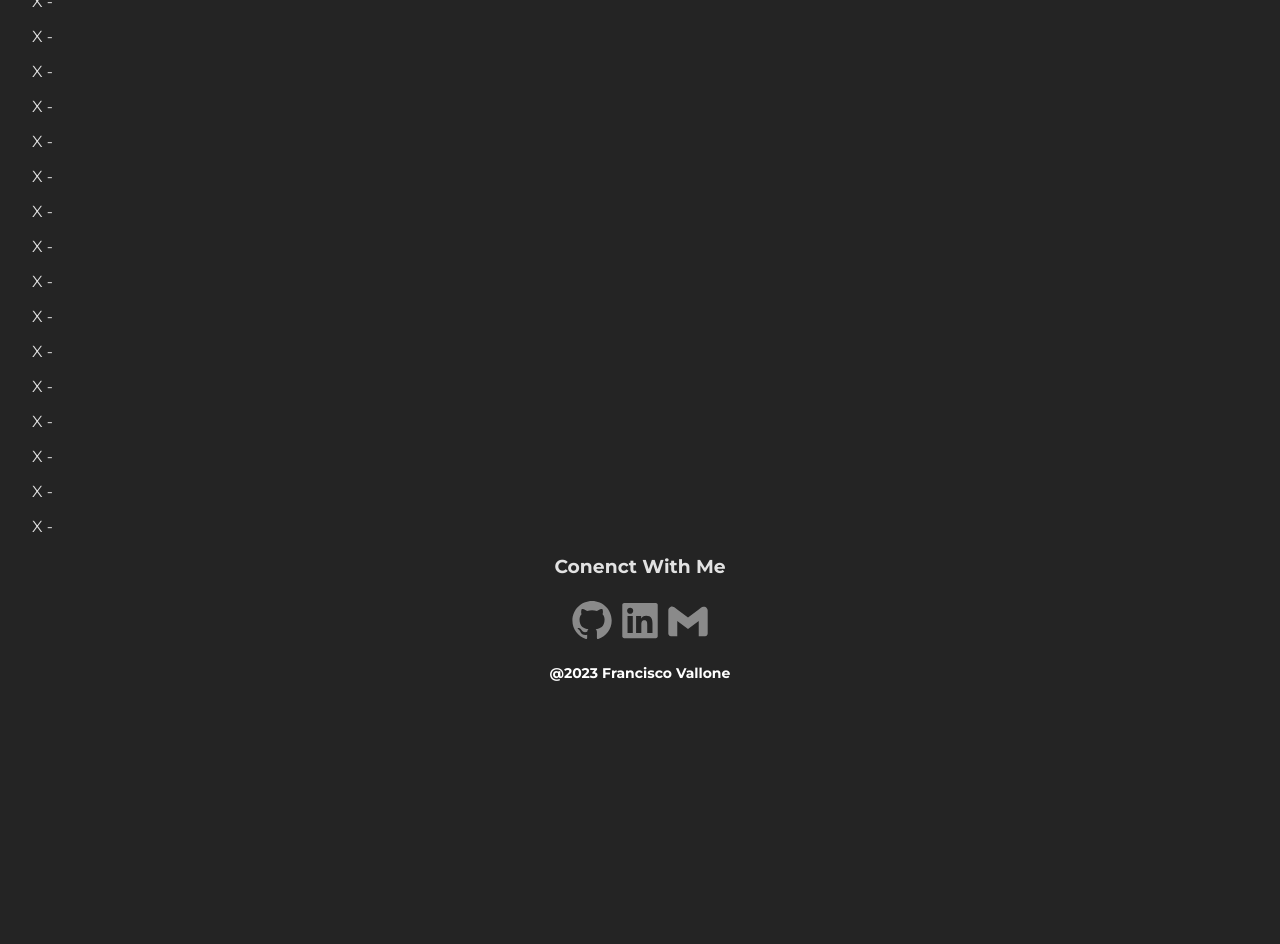
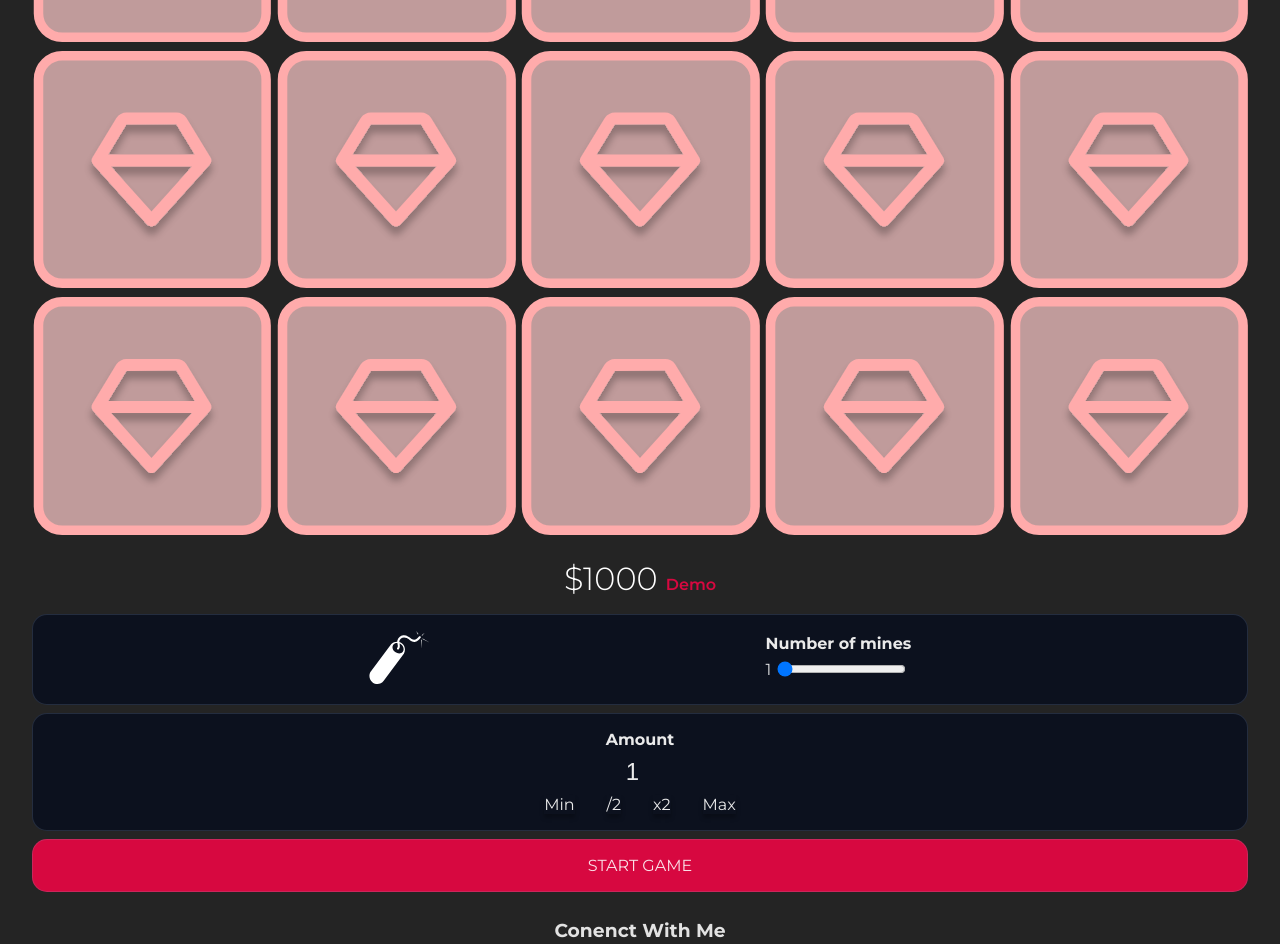
Before and after one commit to PANCHOv96/BoomMines, a React (Vite) app: page / in a window 1280 px wide. Shown: the part 780-1724 px from the top of the page. Before the commit the page ends 1470 px from the top, so only its background shows below. Built offline with nearby package versions, Linux system fonts and the light colour scheme.

Commit message:
cambios menores para el css

```diff
--- a/src/components/game/board.jsx
+++ b/src/components/game/board.jsx
@@ -1,6 +1,10 @@
 import Button from "../buttons/button"
 import { MineAleatory, searchRemainingDiamond , searchMines} from '../../logics/logics'
 import { useState ,useEffect} from "react";
+import Diamante from '../../assets/Diamante.svg'
+import Diamante2 from '../../assets/Diamante2.svg'
+import Mine from '../../assets/mine2.svg'
+import { DataTypeBoard } from "../../logics/constants";
 
 export default function Board({mines,start,handleWinner,handleFoundDiamond}){
     const [board,setboard] = useState(Array(25).fill().map(()=>({
@@ -12,10 +16,10 @@ export default function Board({mines,start,handleWinner,handleFoundDiamond}){
         e.preventDefault();
         if(start && board[e.target.id].check == false){
             handleFoundDiamond();
-            if(!searchMines(board,e.target.id)){
-                let newBoard = [...board]
-                newBoard[e.target.id].check = true
-                setboard(newBoard);
+            let newBoard = [...board]
+            newBoard[e.target.id].check = true
+            setboard(newBoard);
+            if(!searchMines(newBoard,e.target.id)){
                 if(searchRemainingDiamond(board)){
                     handleWinner(true);
                 }
@@ -32,18 +36,23 @@ export default function Board({mines,start,handleWinner,handleFoundDiamond}){
         }
     },[start]);
 
+    function handleSVG({check,type}){
+        if (!check) return Diamante
+        return type == DataTypeBoard.diamond ? Diamante2 : Mine ;
+    }
+
     return(
         <>
             {console.log('Board')}
+            <div className="grid grid-5">
             {board.map( (x,index) => {
                 return(
-                    <>
-                        <Button callback={handleClick} key={x}>
-                            <p id={index}>X - {start && x.type }</p>
+                        <Button callback={handleClick} key={index}>
+                            <img src={handleSVG(x)} alt="" className="imgBoard" id={index}/>
                         </Button>
-                    </>
                 )
             })}
+            </div>
         </>
     )
 }
--- a/src/components/game/configboard.jsx
+++ b/src/components/game/configboard.jsx
@@ -68,7 +68,7 @@ export default function ConfigBoard({amountUser,start,handleStartGame,handleWinn
                 </div>
             </div>
             <Button callback={() => {!start ? handleStartGame(minesInput,amountInput) : handleWinner(true)}}>
-                <div className="Input red">
+                <div className={`Input ${!start ? 'red' : 'white'}`}>
                         {!start ? 'START GAME' : 'STOP GAME'}
                 </div>
             </Button>
--- a/src/components/game/game.jsx
+++ b/src/components/game/game.jsx
@@ -50,10 +50,11 @@ export default function Game(){
     },[winner]);
 
     return(
-        <>
-            {console.log('GAME')}
-            <ConfigBoard amountUser={amountUser} start={start} handleStartGame={handleStartGame} handleWinner={handleWinner}/>
+        <div className="grid">
+            <div className="pos-2">
+                <ConfigBoard amountUser={amountUser} start={start} handleStartGame={handleStartGame} handleWinner={handleWinner}/>
+            </div>
             <Board mines={mines} start={start} handleWinner={handleWinner} handleFoundDiamond={handleFoundDiamond}/>
-        </>
+        </div>
     )
 }
```
